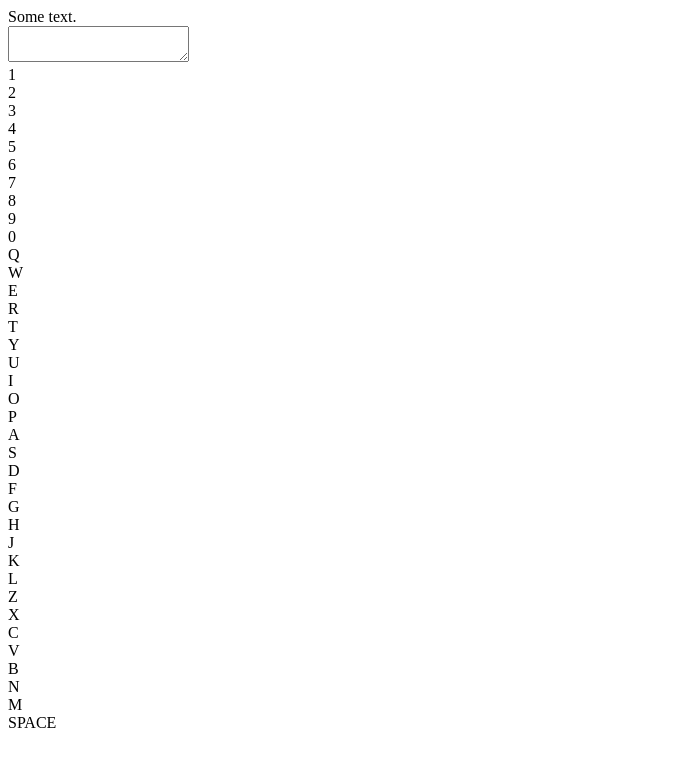
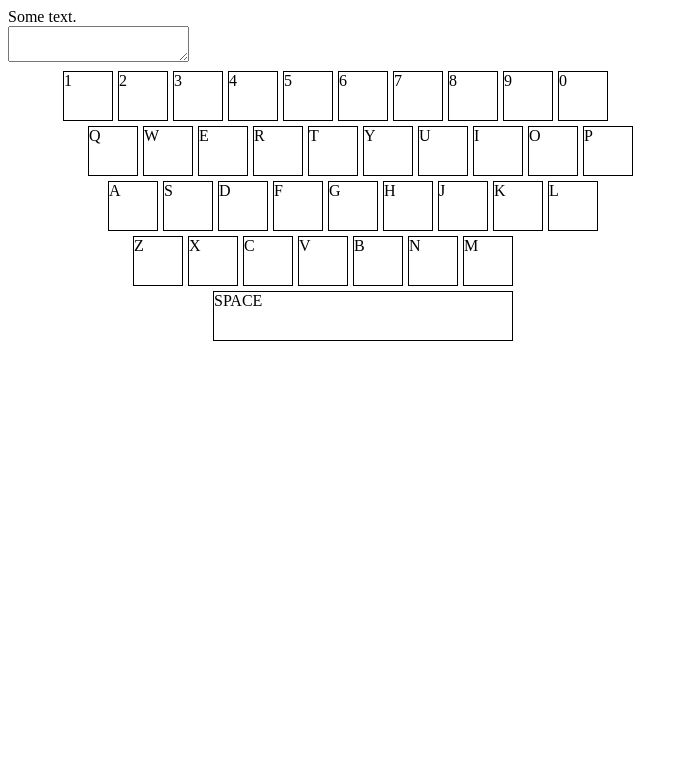
Before and after one commit to 30isnottoolate/typing-trainer, a React app: page / in a window 1280 px wide. Shown: the top 766 px of the page, without its empty margins (0-688 px from the left). Built offline with nearby package versions, Linux system fonts and the light colour scheme.

Commit message:
Make basic keyboard layout with grid

```diff
--- a/src/components/App.css
+++ b/src/components/App.css
@@ -0,0 +1,50 @@
+* {
+    box-sizing: border-box;
+}
+
+.key {
+    width: 50px;
+    height: 50px;
+    border: 1px solid #000000;
+}
+
+.first-row {
+    display: grid;
+    grid-template-columns: 50px repeat(10, 50px);
+    gap: 5px;
+    margin: 5px 0;
+}
+
+.second-row {
+    display: grid;
+    grid-template-columns: 75px repeat(10, 50px);
+    gap: 5px;
+    margin: 5px 0;
+}
+
+.third-row {
+    display: grid;
+    grid-template-columns: 95px repeat(10, 50px);
+    gap: 5px;
+    margin: 5px 0;
+}
+
+.fourth-row {
+    display: grid;
+    grid-template-columns: 120px repeat(9, 50px);
+    gap: 5px;
+    margin: 5px 0;
+}
+
+.fifth-row {
+    display: grid;
+    grid-template-columns: 200px 300px;
+    gap: 5px;
+    margin: 5px 0;
+}
+
+#space {
+    width: 300px;
+    height: 50px;
+    border: 1px solid #000000;
+}
```
